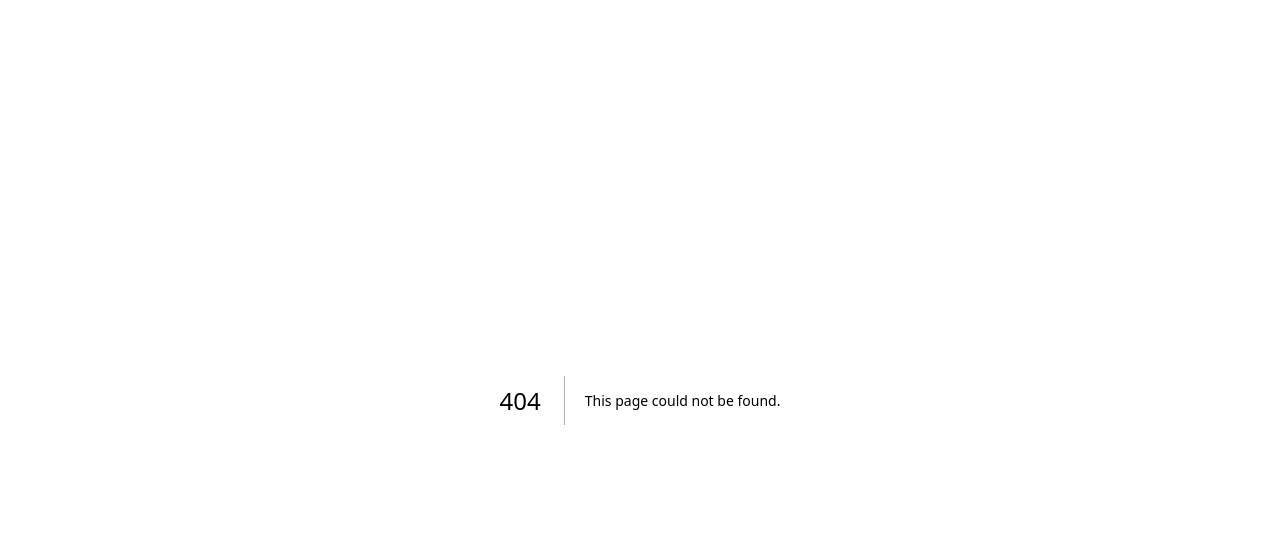
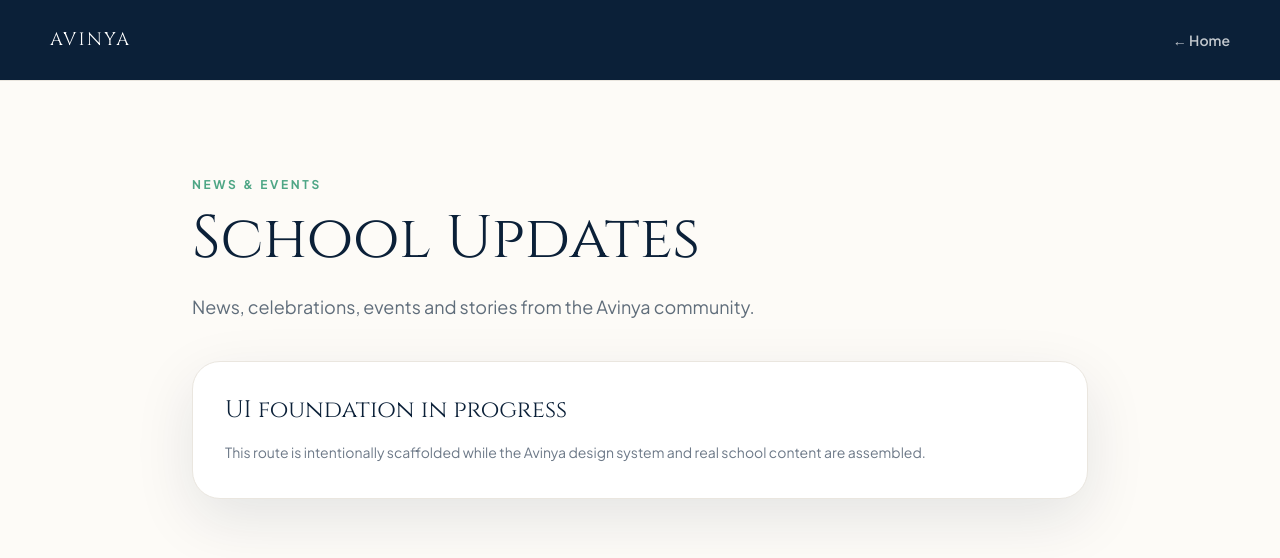
Before and after one commit to vaniedutrust-coder/avinya-vidya-mandir., a Next.js app: page /news in a window 1280 px wide. Before the commit this address had no page. Shown: the top 558 px of the page. Built offline with nearby package versions, Linux system fonts and the light colour scheme.

Commit message:
feat: scaffold Avinya public routes

```diff
--- /dev/null
+++ b/app/news/page.tsx
@@ -0,0 +1,5 @@
+import { SectionPage } from "../../components/section-page";
+
+export default function Page() {
+  return <SectionPage eyebrow="News & Events" title="School Updates" description="News, celebrations, events and stories from the Avinya community." />;
+}
```
